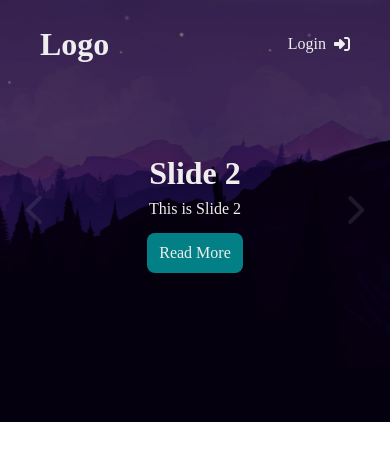
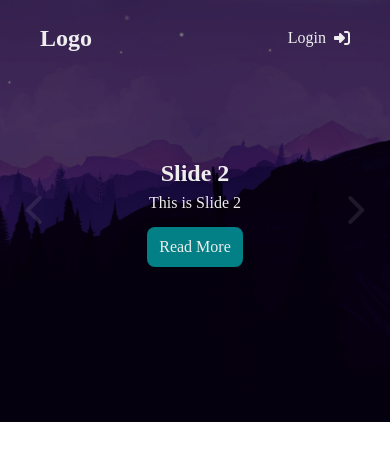
Before and after one commit to kukuh-imanura/adabumdes, a React (Create React App) app: page / in a window 390 px wide. Shown: the top 460 px of the page. Built offline with nearby package versions, Linux system fonts and the light colour scheme.

Commit message:
minor update

```diff
--- a/src/component/Carousel.jsx
+++ b/src/component/Carousel.jsx
@@ -30,7 +30,7 @@ function Carousel(props) {
 
         {/* CONTENT */}
         <div className="text-center w-1/2">
-          <h1 className="text-light-primary drop-shadow">{slide.tittle}</h1>
+          <h2 className="text-light-primary drop-shadow lg:text-h1">{slide.tittle}</h2>
           <p className="text-light-primary drop-shadow line-clamp-2">{slide.desc}</p>
           <button className="bg-brand-primary/50 hover:bg-brand-primary/40 px-3 py-2 mt-3 rounded-lg text-light-primary">Read More</button>
         </div>
--- a/src/component/Navbar.jsx
+++ b/src/component/Navbar.jsx
@@ -3,7 +3,7 @@ import React from 'react'
 function Navbar(props) {
   return (
     <div className={`${props.className} z-50 px-10 py-5 flex justify-between items-center`}>
-      <h1 className='text-light-primary cursor-pointer'>Logo</h1>
+      <h2 className='text-light-primary cursor-pointer lg:text-h1'>Logo</h2>
       <button className='flex items-center gap-2 group'>
         <p className='text-light-primary group-hover:text-brand-primary/50'>Login</p>
         <i className="fa-solid fa-right-to-bracket text-light-primary  group-hover:text-brand-primary/50"></i>
--- a/tailwind.config.js
+++ b/tailwind.config.js
@@ -12,6 +12,14 @@ module.exports = {
       'dark-secondary': '#222222',
       'brand-primary': '#00ffff',
       'brand-secondary': '#ff0000',
+    },
+    fontSize: {
+      'h1': '32px',
+      'h2': '24px',
+      'h3': '18.72px',
+      'h4': '16px',
+      'h5': '13.28px',
+      'h6': '10.72px',
     },
     extend: {
       height: {
```
